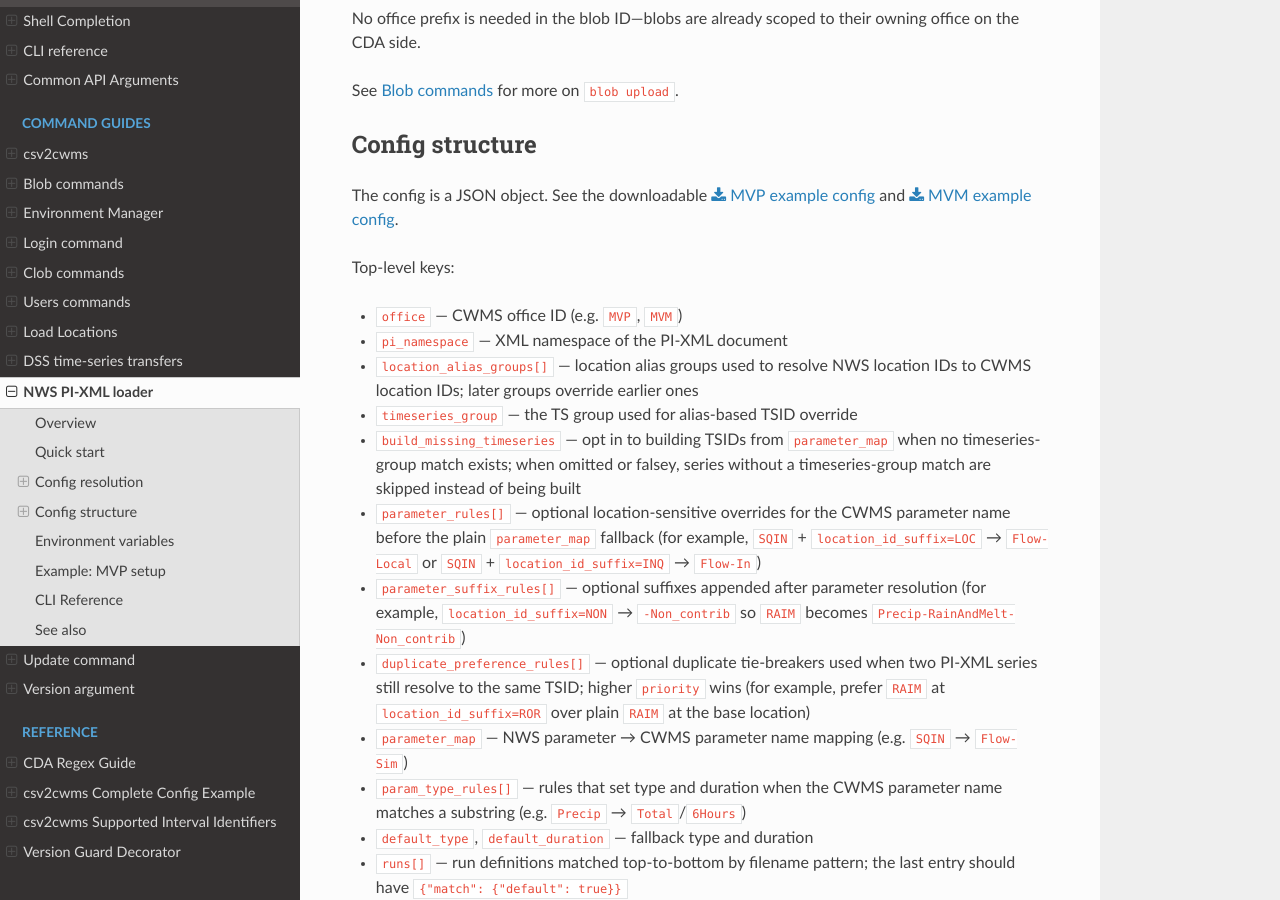
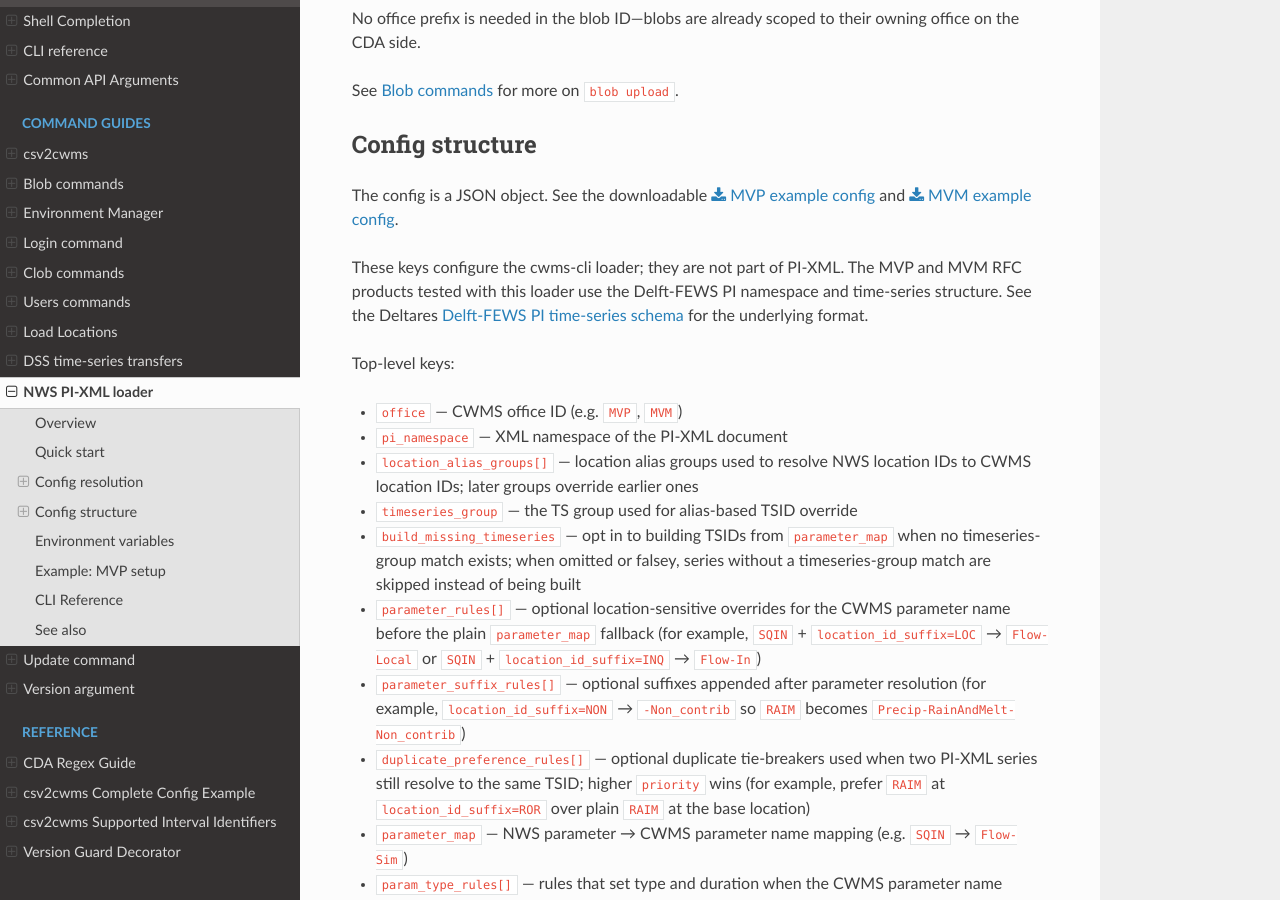
Before and after one commit to HydrologicEngineeringCenter/cwms-cli, a Sphinx documentation site: the page built from docs/cli/nws_pixml.rst, in a window 1280 px wide and 900 px high, scrolled down 1591 px. Built offline with Sphinx 7.4.7 and the Read the Docs theme 3.1.0, drawn with Linux system fonts in a browser that asks for light colours.

Commit message:
link  xml format

```diff
--- a/docs/cli/nws_pixml.rst
+++ b/docs/cli/nws_pixml.rst
@@ -84,6 +84,12 @@ Config structure
 The config is a JSON object. See the downloadable
 :download:`MVP example config <../nws/mvp.example.json>` and
 :download:`MVM example config <../nws/mvm.example.json>`.
+
+These keys configure the cwms-cli loader; they are not part of PI-XML. The MVP
+and MVM RFC products tested with this loader use the Delft-FEWS PI namespace
+and time-series structure. See the Deltares `Delft-FEWS PI time-series schema
+<https://fewsdocs.deltares.nl/schemas/version1.0/pi-schemas/pi_timeseries.xsd>`_
+for the underlying format.
 
 Top-level keys:
 
```
